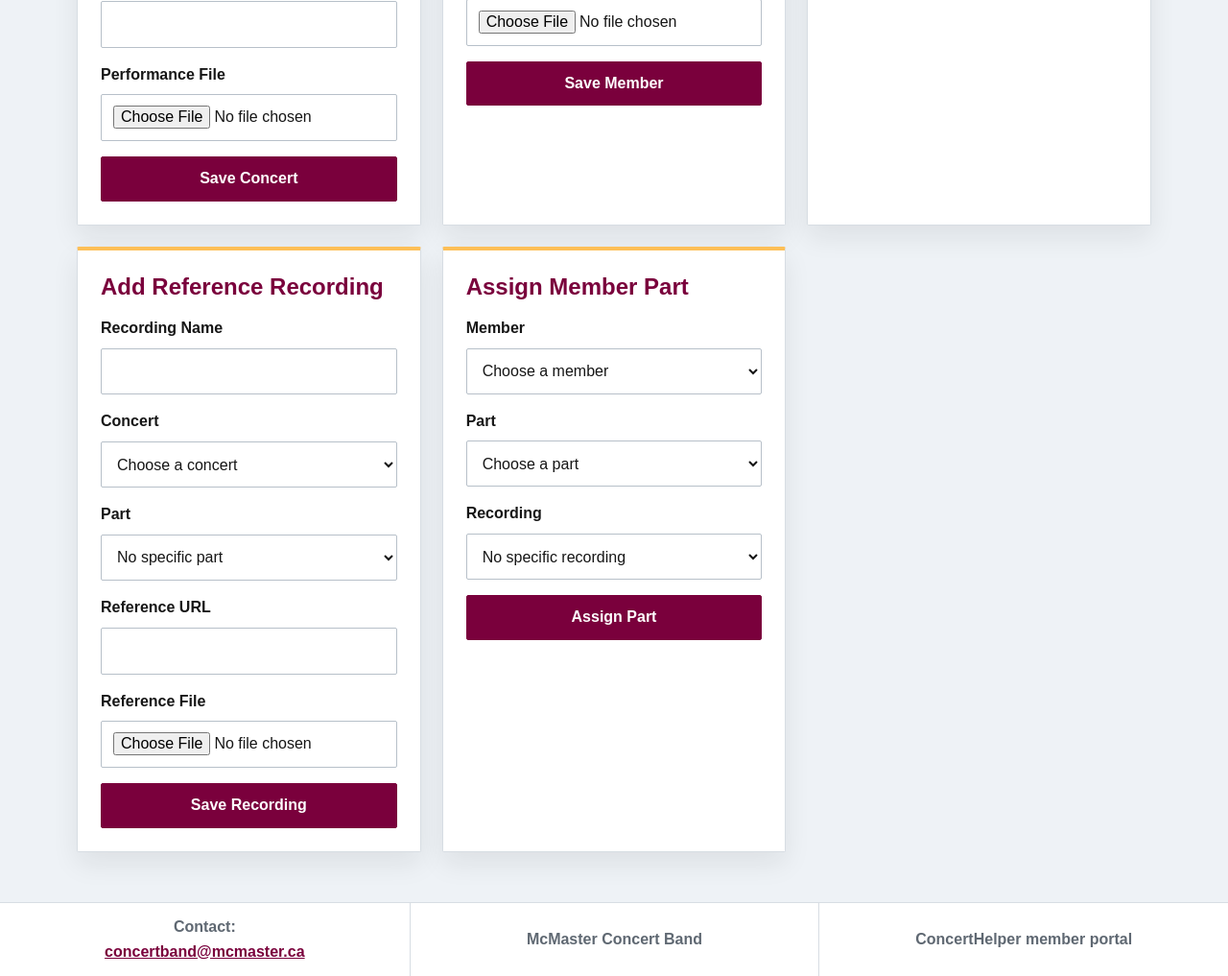
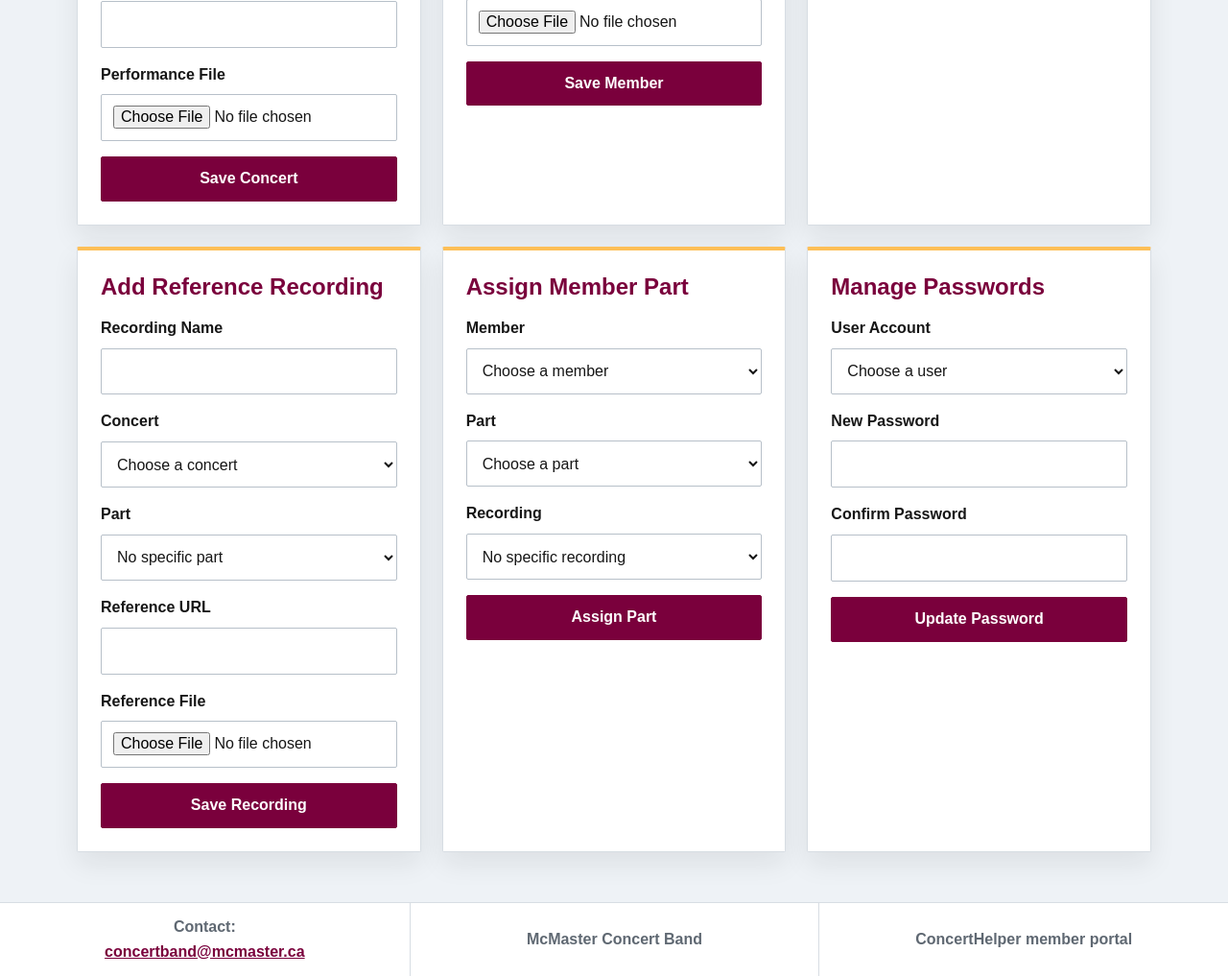
Before and after one commit to Romgi/1XD3-Group-31, a PHP site: page /concerthelper/admin-dashboard.php in a window 1280 px wide. Shown: the part 909-1926 px from the top of the page at 96% size. Run offline with PHP 8.4, Linux system fonts and the light colour scheme; a user stored in the database is signed in; data comes from the database, SQL or seed files in the repository.

Commit message:
Added ability for admin to adjust user passwords

```diff
--- a/concerthelper/admin-dashboard.php
+++ b/concerthelper/admin-dashboard.php
@@ -13,12 +13,14 @@ $concerts = [];
 $parts = [];
 $members = [];
 $recordings = [];
+$users = [];
 
 try {
     $concerts = getAdminConcertOptions();
     $parts = getAdminPartOptions();
     $members = getAdminMemberOptions();
     $recordings = getAdminRecordingOptions();
+    $users = getAdminUserOptions();
 } catch (PDOException $exception) {
     error_log("ConcertHelper admin dashboard: " . $exception->getMessage());
     $loadError = "Admin data could not be loaded. Confirm the database is set up with final_project.sql.";
@@ -219,6 +221,44 @@ require __DIR__ . "/includes/header.php";
                 <button class="button" type="submit">Assign Part</button>
             </form>
         </article>
+
+        <article class="admin-card">
+            <h2>Manage Passwords</h2>
+            <?php if ($users === []): ?>
+                <p class="empty-parts">No user accounts are available.</p>
+            <?php else: ?>
+                <form class="admin-form" id="password_form" method="post" action="password_update.php">
+                    <div class="form-field">
+                        <label for="password-user">User Account</label>
+                        <select id="password-user" name="user_id" required>
+                            <option value="">Choose a user</option>
+                            <?php foreach ($users as $user): ?>
+                                <?php
+                                $displayName = trim((string) ($user["display_name"] ?? ""));
+                                $email = trim((string) ($user["email"] ?? ""));
+                                $role = strtoupper((string) ($user["role"] ?? ""));
+                                $labelParts = array_filter([$displayName, $email], static fn ($value): bool => $value !== "");
+                                $label = implode(" - ", $labelParts);
+                                if ($label === "") {
+                                    $label = (string) ($user["user_id"] ?? "");
+                                }
+                                ?>
+                                <option value="<?= e($user["user_id"]); ?>"><?= e($label . " (" . $role . ")"); ?></option>
+                            <?php endforeach; ?>
+                        </select>
+                    </div>
+                    <div class="form-field">
+                        <label for="password-new">New Password</label>
+                        <input id="password-new" name="password" type="password" minlength="8" maxlength="72" required>
+                    </div>
+                    <div class="form-field">
+                        <label for="password-confirm">Confirm Password</label>
+                        <input id="password-confirm" name="confirm_password" type="password" minlength="8" maxlength="72" required>
+                    </div>
+                    <button class="button" type="submit">Update Password</button>
+                </form>
+            <?php endif; ?>
+        </article>
     </section>
 
     <script src="adminmain.js" defer></script>
--- a/concerthelper/includes/app.php
+++ b/concerthelper/includes/app.php
@@ -467,6 +467,30 @@ function getAdminMemberOptions(): array
 }
 
 /**
+ * @return array<int, array<string, string>>
+ */
+function getAdminUserOptions(): array
+{
+    $db = getDb();
+    $statement = $db->query(
+        "SELECT
+            u.user_id,
+            u.email,
+            u.role,
+            u.member_id,
+            COALESCE(NULLIF(m.name, ''), NULLIF(u.member_id, ''), u.user_id, u.email) AS display_name
+         FROM users u
+         LEFT JOIN members m ON m.member_id = u.member_id
+         ORDER BY
+            CASE WHEN u.role = 'admin' THEN 0 ELSE 1 END,
+            display_name ASC,
+            u.email ASC"
+    );
+
+    return $statement->fetchAll();
+}
+
+/**
  * @param array<int, string> $allowedExtensions
  */
 function saveUploadedFile(string $field, string $uploadDir, array $allowedExtensions): ?string
@@ -530,6 +554,23 @@ function isValidTimeInput(string $value): bool
     return $timeWithSeconds !== false && $timeWithSeconds->format("H:i:s") === $value;
 }
 
+function validatePasswordInput(string $password): ?string
+{
+    if ($password === "") {
+        return "Enter a new password.";
+    }
+
+    if (strlen($password) < 8) {
+        return "Password must be at least 8 characters.";
+    }
+
+    if (strlen($password) > 72) {
+        return "Password must be 72 characters or fewer.";
+    }
+
+    return null;
+}
+
 function getConcertsByStatus(string $status): PDOStatement
 {
     $db = getDb();
--- a/concerthelper/login.php
+++ b/concerthelper/login.php
@@ -93,7 +93,7 @@ require __DIR__ . "/includes/header.php";
 
         <div class="auth-actions">
             <button class="button" type="submit">Sign In</button>
-            <a href="mailto:concertband@mcmaster.ca">Trouble Signing In?</a>
+            <a href="mailto:professor@mcmaster.ca">Forgot Password?</a>
         </div>
     </form>
 </section>
--- a/concerthelper/member-dashboard.php
+++ b/concerthelper/member-dashboard.php
@@ -77,7 +77,7 @@ if ($memberId === null) {
         <?php endif; ?>
 
         <p class="wireframe-actions">
-            Part requests are not wired into the app yet. Contact the band admin if you need changes.
+            <a class="button button-pill" href="mailto:professor@mcmaster.ca">Request a Part</a>
         </p>
     </section>
 <?php endif; ?>
```
Also changed, not shown: concerthelper/password_update.php (added, +66 -0 lines), concerthelper/README.md.
